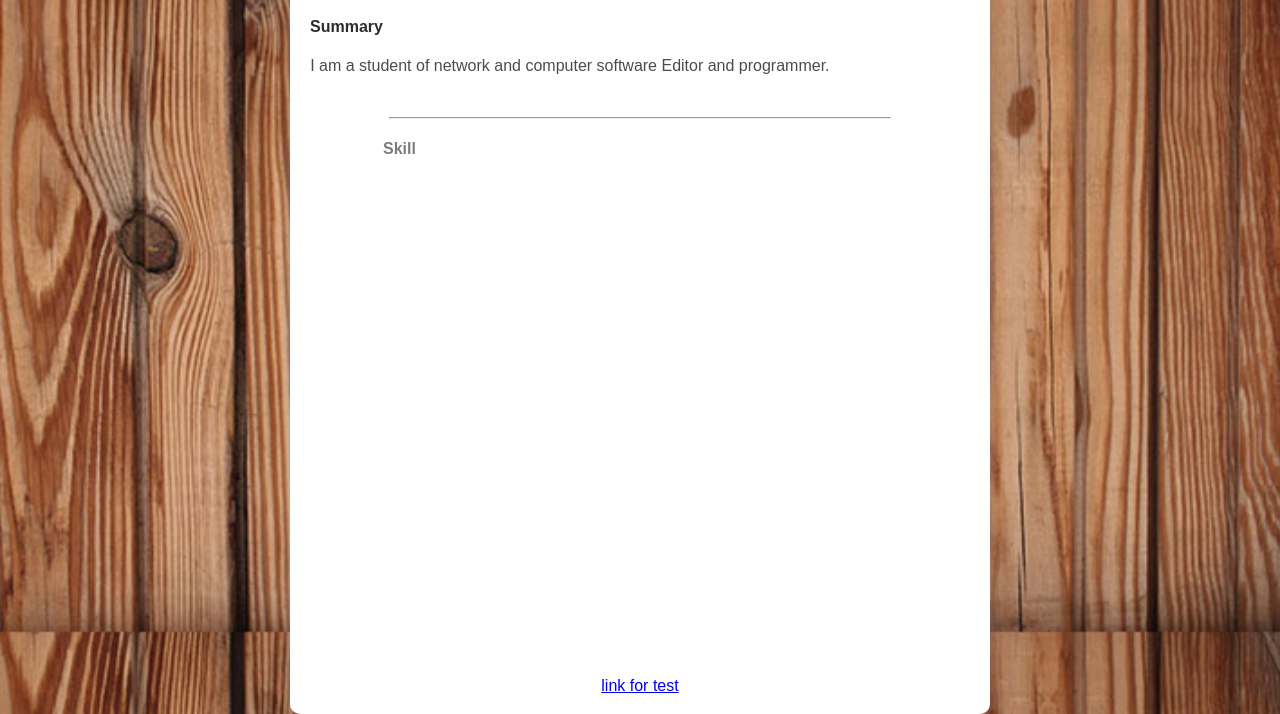
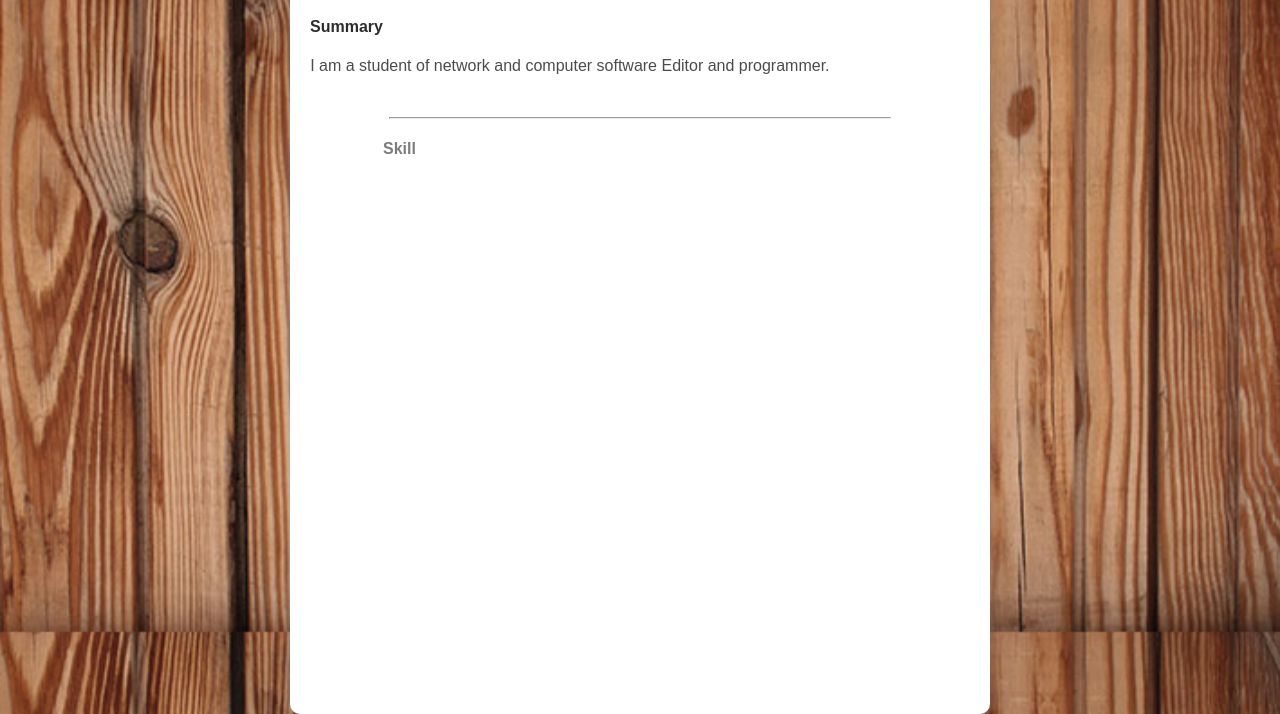
Before and after one commit to ErfanParasti/ErfanParasti.github.io, a plain HTML site: page index.html in a window 1280 px wide. Shown: the part 222-936 px from the top of the page. Drawn offline with Linux system fonts and the light colour scheme.

Commit message:
Update index.html

```diff
--- a/index.html
+++ b/index.html
@@ -146,8 +146,6 @@
 
 
 
-    <a href="logo.png"download>link for test</a>
-
 
 
 
```
